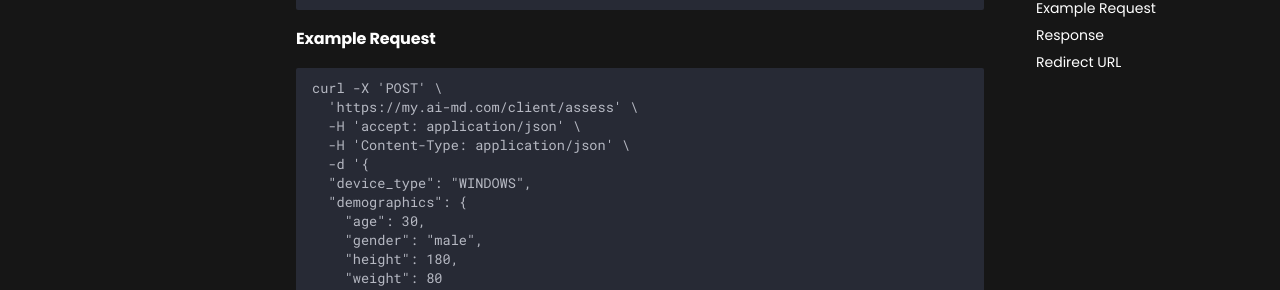
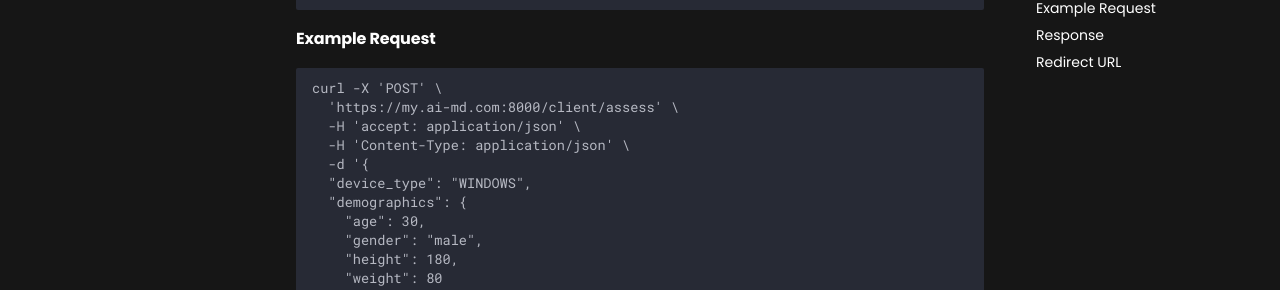
Before and after one commit to etolsdorf/aimd-docs, an MkDocs documentation site: the page built from docs/index.md, in a window 1280 px wide and 900 px high, scrolled down 2084 px. Shown: the part 181-471 px from the top of the window. Built offline with MkDocs 1.6.1 and Material for MkDocs 9.7.7, drawn with Linux system fonts in a browser that asks for light colours; some of the changed text lies outside the part shown.

Commit message:
Update index.md

````diff
--- a/docs/index.md
+++ b/docs/index.md
@@ -9,7 +9,7 @@ The AI-MD SDK allows developers to quickly add AI-MD's symptom checker, includin
 Please contact AI-MD for an **API key** generated for your client user. Once registered, provide the API key in the `Authorization` header to all HTTP calls made to the API:
 
 ```http
-GET my.ai-md.com HTTP/1.1
+GET my.ai-md.com:8000 HTTP/1.1
 Content-Type: application/json
 ...
 Authorization: YOUR_API_KEY
@@ -24,7 +24,7 @@ If authorization is unsuccessful, you may receive one of the following status re
 
 ## Symptom Checker
 
-To access the symptom checker, send a `POST` request to the assessment URL: `my.ai-md.com/client/assess`. The JSON body send with the POST request should contain the user's device type, user demographics and symptom data:
+To access the symptom checker, send a `POST` request to the assessment URL: `my.ai-md.com:8000/client/assess`. The JSON body send with the POST request should contain the user's device type, user demographics and symptom data:
 
 | Parameter Name                        | Description                                                                                       | Possible Values                            |
 | ------------------------------------- | ------------------------------------------------------------------------------------------------- | ------------------------------------------ |
@@ -74,7 +74,7 @@ Without symptoms:
 
 ```bash
 curl -X 'POST' \
-  'https://my.ai-md.com/client/assess' \
+  'https://my.ai-md.com:8000/client/assess' \
   -H 'accept: application/json' \
   -H 'Content-Type: application/json' \
   -d '{
````
